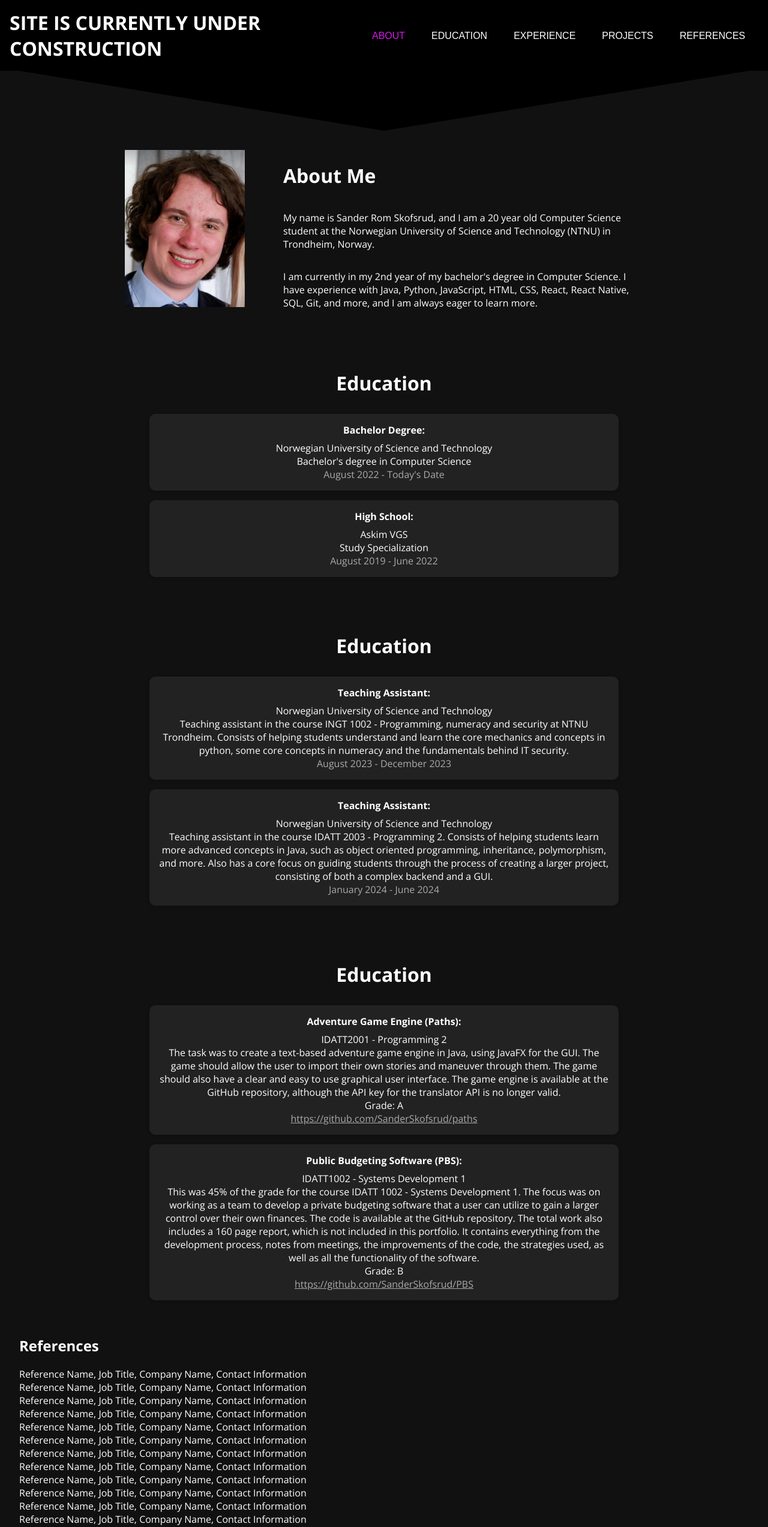
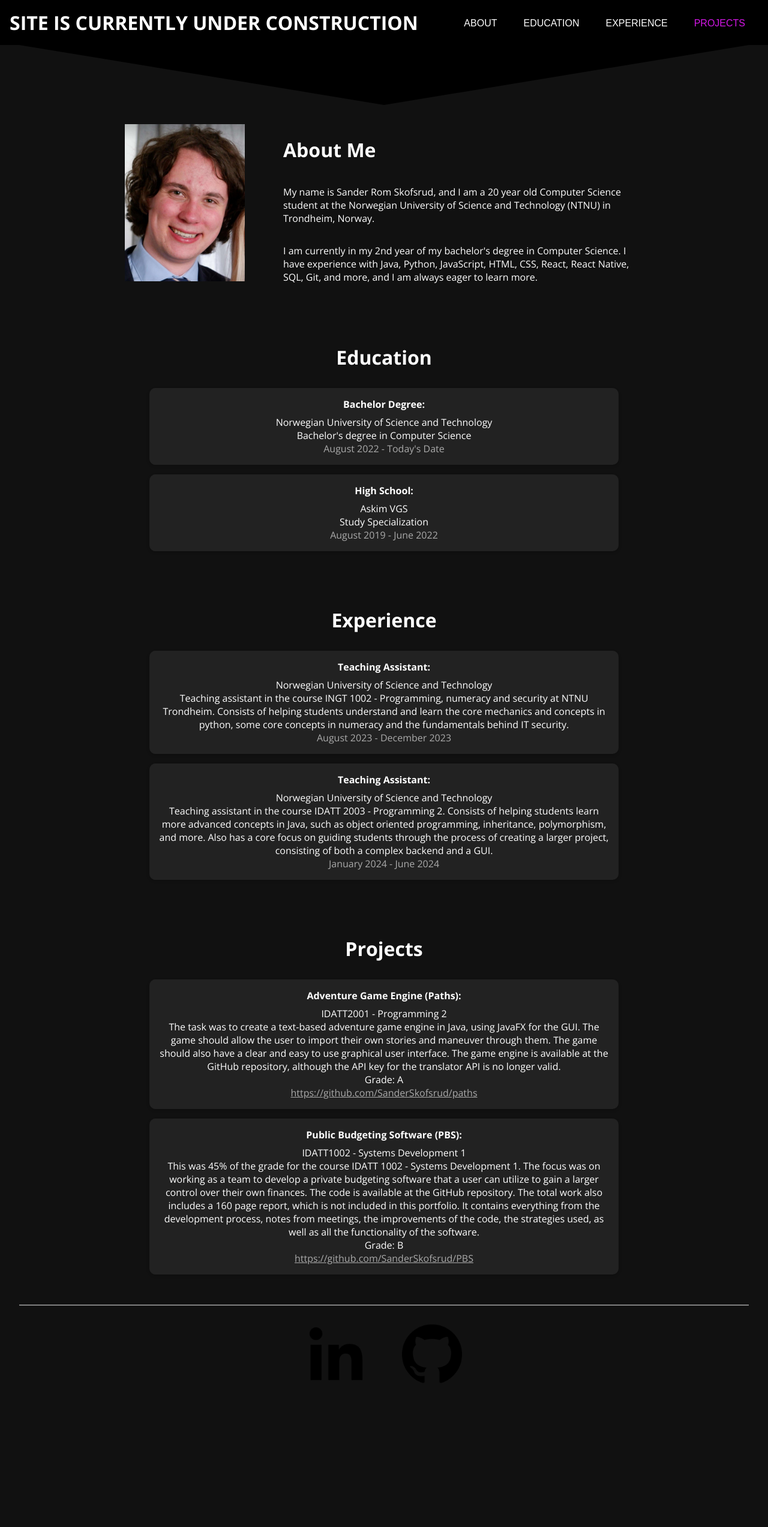
Before and after one commit to SanderSkofsrud/personal-website, a React (Create React App) app: page / in a window 1280 px wide. Shown: the top 2546 px of the page at 60% size. After the commit the page ends 2352 px from the top, so only its background shows below. Built offline with nearby package versions, Linux system fonts and the light colour scheme.

Commit message:
Fixed bugs with scrolling and menu updating

```diff
--- a/src/components/experience.tsx
+++ b/src/components/Experience.tsx
@@ -21,7 +21,7 @@ export const Experience = forwardRef<HTMLDivElement>((props, ref) => {
 
   return (
       <div ref={ref} className="education-container">
-        <h1>Education</h1>
+        <h1>Experience</h1>
         <ul className="card-list">
           {experienceDetails.map((detail, index) => (
               <li key={index} className="card-list-item">
--- /dev/null
+++ b/src/components/Footer.tsx
@@ -0,0 +1,41 @@
+import React from 'react';
+import { CSSProperties } from 'react';
+import linkedinImage from './images/linkedin.png'; // Update this path as per your folder structure
+import githubImage from './images/github.png';    // Update this path as per your folder structure
+
+const Footer: React.FC = () => {
+    const footerStyle: CSSProperties = {
+        width: '100%',
+        textAlign: 'center', // This will now be correctly typed
+        padding: '10px 0'
+    };
+
+    const imageStyle: CSSProperties = {
+        width: '100px',
+        height: 'auto',
+        margin: '0 30px',
+        marginTop: '30px',
+        marginBottom: '30px',
+        cursor: 'pointer'
+    };
+
+    const barStyle: CSSProperties = {
+        backgroundColor: 'gray',
+        height: '2px',
+        width: '100%'
+    };
+
+    return (
+        <footer style={footerStyle}>
+            <div style={barStyle}></div>
+            <a href="https://www.linkedin.com/in/sander-rom-skofsrud-a47522280/" target="_blank" rel="noopener noreferrer">
+                <img src={linkedinImage} alt="LinkedIn" style={imageStyle} />
+            </a>
+            <a href="https://github.com/SanderSkofsrud/" target="_blank" rel="noopener noreferrer">
+                <img src={githubImage} alt="GitHub" style={imageStyle} />
+            </a>
+        </footer>
+    );
+};
+
+export default Footer;
--- a/src/components/MainPage.tsx
+++ b/src/components/MainPage.tsx
@@ -1,25 +1,25 @@
 import React, { createRef } from "react";
-import { NavBar } from "./NavBar";
+import { Navbar } from "./Navbar";
 import TransitionSection from "./Header";
 import { About } from "./About";
 import { Education } from "./Education";
 import { Experience } from "./Experience";
 import { Projects } from "./Projects";
-import { References } from "./References";
+import Footer from "./Footer";
 
 export const MainPage: React.FC = () => {
-    const sections = ["about", "education", "experience", "projects", "references"];
+    const sections = ["about", "education", "experience", "projects"];
     const refs = sections.map(() => createRef<HTMLDivElement>());
 
     return (
         <main>
-            <NavBar sections={sections} refs={refs} />
+            <Navbar sections={sections} refs={refs} />
             <TransitionSection />
             <About ref={refs[0]} />
             <Education ref={refs[1]} />
             <Experience ref={refs[2]} />
             <Projects ref={refs[3]} />
-            <References ref={refs[4]} />
+            <Footer />
         </main>
     );
 };
--- /dev/null
+++ b/src/components/Navbar.tsx
@@ -0,0 +1,101 @@
+import React, { forwardRef, useState, useEffect, useRef, RefObject } from 'react';
+import menuImage from './images/menu.png'; // Assuming you have these images
+import closeImage from './images/close.png';
+import './css/base.css'; // Assuming this is your CSS file
+
+interface NavBarProps {
+  sections: string[];
+  refs: RefObject<HTMLDivElement>[];
+}
+
+export const Navbar: React.FC<NavBarProps> = ({ sections, refs }) => {
+  const [activeIndex, setActiveIndex] = useState<number>(-1);
+  const navbarRef = useRef<HTMLDivElement>(null);
+  const [isMobileView, setIsMobileView] = useState(window.innerWidth <= 768);
+  const [menuOpen, setMenuOpen] = useState(false);
+
+  const updateMobileView = () => {
+    setIsMobileView(window.innerWidth <= 768);
+  };
+
+  useEffect(() => {
+    const handleResize = () => {
+      updateMobileView();
+    };
+
+    window.addEventListener('resize', handleResize);
+
+    return () => {
+      window.removeEventListener('resize', handleResize);
+    };
+  }, []);
+
+  const handleClick = (ref: RefObject<HTMLDivElement>, index: number) => {
+    const element = ref.current;
+    if (element) {
+      const { top } = element.getBoundingClientRect();
+      const navbarHeight = navbarRef.current?.getBoundingClientRect().height ?? 0;
+      const offset = top + window.pageYOffset - navbarHeight;
+      window.scrollTo({ top: offset, behavior: 'smooth' });
+      setMenuOpen(false);
+      setActiveIndex(index);
+    }
+  };
+
+  // Calculate the offset top positions of each section
+  const sectionOffsets = useRef<number[]>([]);
+  useEffect(() => {
+    sectionOffsets.current = refs.map(ref => ref.current ? ref.current.offsetTop : 0);
+  }, [refs]);
+
+  // Handle scroll event
+  useEffect(() => {
+    const handleScroll = () => {
+      const scrollPosition = window.scrollY;
+      const windowHeight = window.innerHeight;
+      const documentHeight = document.documentElement.scrollHeight;
+      const maxScrollPosition = documentHeight - windowHeight;
+
+      // Check if the user has scrolled to the bottom of the page
+      if (scrollPosition >= maxScrollPosition) {
+        setActiveIndex(refs.length - 1); // Set the last item as active
+        return;
+      }
+
+      const activeSectionIndex = sectionOffsets.current.findIndex((offset, index, arr) => {
+        const nextOffset = arr[index + 1] || maxScrollPosition;
+        return scrollPosition >= offset && scrollPosition < nextOffset;
+      });
+
+      if (activeSectionIndex !== -1 && activeSectionIndex !== activeIndex) {
+        setActiveIndex(activeSectionIndex);
+      }
+    };
+
+    window.addEventListener('scroll', handleScroll);
+
+    return () => {
+      window.removeEventListener('scroll', handleScroll);
+    };
+  }, [activeIndex, refs.length]);
+
+
+  return (
+      <nav className="sticky" ref={navbarRef}>
+        <h1>SITE IS CURRENTLY UNDER CONSTRUCTION</h1>
+
+        <ul>
+          {sections.map((section, index) => (
+              <li key={index}>
+                <button
+                    className={index === activeIndex ? 'active' : ''}
+                    onClick={() => handleClick(refs[index], index)}
+                >
+                  {section.toUpperCase()}
+                </button>
+              </li>
+          ))}
+        </ul>
+      </nav>
+  );
+};
--- a/src/components/projects.tsx
+++ b/src/components/Projects.tsx
@@ -28,7 +28,7 @@ export const Projects = forwardRef<HTMLDivElement>((props, ref) => {
 
   return (
       <div ref={ref} className="education-container">
-        <h1>Education</h1>
+        <h1>Projects</h1>
         <ul className="card-list">
           {projectDetails.map((detail, index) => (
               <li key={index} className="card-list-item">
--- a/src/components/navbar.tsx
+++ /dev/null
@@ -1,117 +0,0 @@
-import React, { forwardRef, useState, useEffect, RefObject, useRef } from "react";
-import menuImage from "./images/menu.png";
-import closeImage from "./images/close.png";
-import "./css/base.css";
-
-interface NavBarProps {
-  sections: string[];
-  refs: RefObject<HTMLDivElement>[];
-}
-
-export const NavBar: React.FC<NavBarProps> = ({ sections, refs }) => {
-  const [activeIndex, setActiveIndex] = useState<number>(-1);
-  const navbarRef = useRef<HTMLDivElement>(null);
-  const [isMobileView, setIsMobileView] = useState(window.innerWidth <= 768);
-  const [menuOpen, setMenuOpen] = useState(false);
-  const [isScrolling, setIsScrolling] = useState(false); // New state
-
-  const updateMobileView = () => {
-    setIsMobileView(window.innerWidth <= 768);
-  };
-
-  useEffect(() => {
-    const handleResize = () => {
-      updateMobileView();
-    };
-
-    window.addEventListener('resize', handleResize);
-
-    // Clean up
-    return () => {
-      window.removeEventListener('resize', handleResize);
-    };
-  }, []);
-
-
-  const handleClick = (ref: RefObject<HTMLDivElement>, index: number) => {
-    const element = ref.current;
-    if (element) {
-      const { top } = element.getBoundingClientRect();
-      const navbarHeight = navbarRef.current?.getBoundingClientRect().height ?? 0;
-      const offset = top + window.pageYOffset - navbarHeight;
-      window.scrollTo({ top: offset, behavior: "smooth" });
-      setMenuOpen(false);
-
-      // Estimate the duration of the scrolling animation
-      const scrollDuration = Math.abs(window.scrollY - offset) / 2; // This assumes a speed of 2 pixels/ms, adjust as needed
-
-      // Set the active index after the estimated scrolling duration
-      setTimeout(() => {
-        setActiveIndex(index);
-        setIsScrolling(false);
-      }, scrollDuration);
-    }
-  };
-
-
-  useEffect(() => {
-    const options = {
-      rootMargin: `-${navbarRef.current?.getBoundingClientRect().height ?? 0}px 0px 0px 0px`,
-      threshold: 0.5,
-    };
-
-    const observer = new IntersectionObserver((entries) => {
-      entries.forEach((entry) => {
-        if (!isScrolling && entry.isIntersecting && entry.intersectionRatio >= options.threshold) {
-          const index = refs.findIndex((ref) => ref.current === entry.target);
-          setActiveIndex(index);
-        }
-      });
-    }, options);
-
-    refs.forEach((ref) => {
-      if (ref.current) {
-        observer.observe(ref.current);
-      }
-    });
-
-    return () => {
-      refs.forEach((ref) => {
-        if (ref.current) {
-          observer.unobserve(ref.current);
-        }
-      });
-    };
-  }, [refs, navbarRef, isScrolling]);
-
-  useEffect(() => {
-    const handleScrollEnd = () => {
-      setIsScrolling(false);
-    };
-
-    window.addEventListener("scroll", handleScrollEnd, { passive: true });
-
-    return () => {
-      window.removeEventListener("scroll", handleScrollEnd);
-    };
-  }, []);
-
-  return (
-      <nav className="sticky" ref={navbarRef}>
-        <h1>SITE IS CURRENTLY UNDER CONSTRUCTION</h1>
-
-        <ul>
-          {sections.map((section, index) => (
-              <li key={index}>
-                <button
-                    className={index === activeIndex ? "active" : ""}
-                    onClick={() => handleClick(refs[index], index)}
-                >
-                  {section.toUpperCase()}
-                </button>
-              </li>
-          ))}
-        </ul>
-      </nav>
-  );
-};
```
Also changed, not shown: src/components/About.tsx (renamed from src/components/about.tsx), src/components/Education.tsx (renamed from src/components/education.tsx), src/components/References.tsx (renamed from src/components/references.tsx), src/components/Temp.tsx (renamed from src/components/temp.tsx), src/components/images/github.png (added), src/components/images/linkedin.png (added), 12 other files (tests, documents, lock files or other folders).
